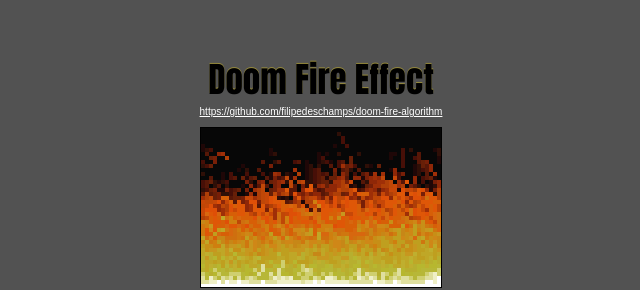
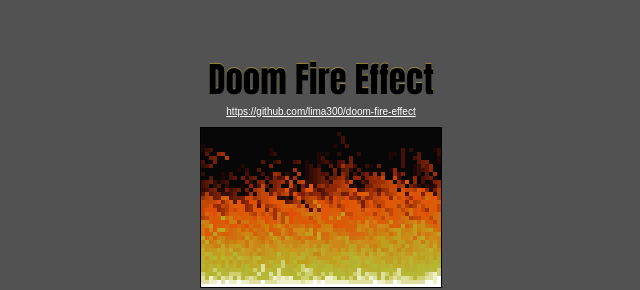
Before and after one commit to lima300/doom-fire-effect, a plain HTML site: page index.html in a window 1280 px wide. Shown: the part 174-464 px from the top of the page, 319-959 px from the left. Drawn offline with Linux system fonts and the light colour scheme; animation ran at ten frames a second.

Commit message:
:pencil2: changing the repo's url

```diff
--- a/index.html
+++ b/index.html
@@ -68,7 +68,7 @@
     <body>
         <center>
             <h1>Doom Fire Effect</h1>
-            <a href="https://github.com/filipedeschamps/doom-fire-algorithm">https://github.com/filipedeschamps/doom-fire-algorithm</a>
+            <a href="https://github.com/lima300/doom-fire-effect">https://github.com/lima300/doom-fire-effect</a>
             <div id="fireCanvas"></div>
             <div class="margin">
               <button onclick="decreaseFireSource()">-</button>
```
